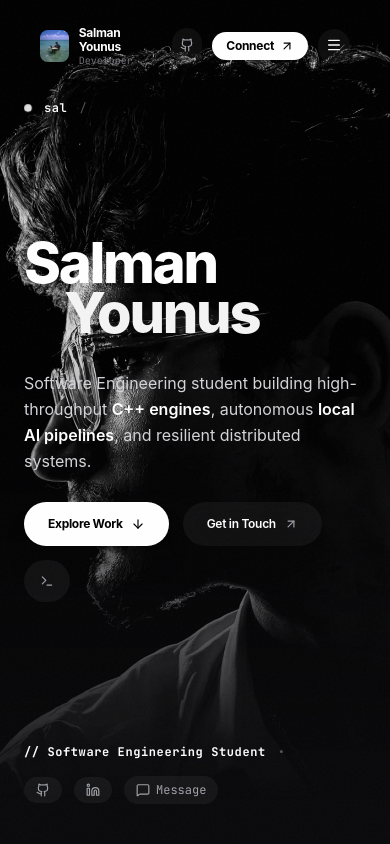
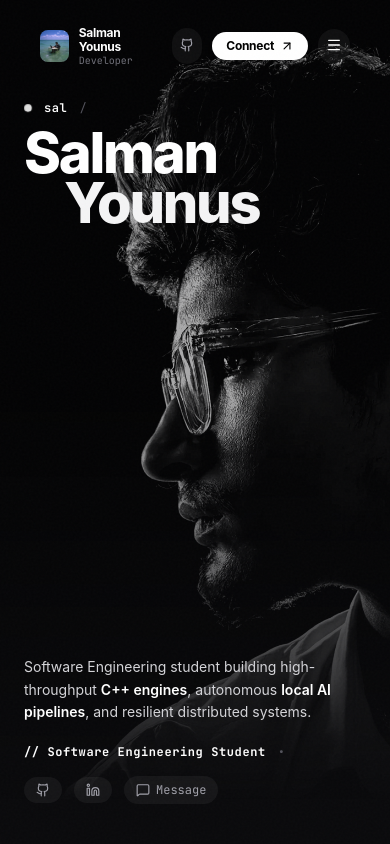
Before and after one commit to sxlmwn/portfolio, a React (Vite) app: page / in a window 390 px wide. Shown: the top 844 px of the page. Built offline with nearby package versions, Linux system fonts and the light colour scheme.

Commit message:
refactor(hero): refine hero layout, responsive portrait positioning and opacity

```diff
--- a/src/components/Hero.tsx
+++ b/src/components/Hero.tsx
@@ -20,7 +20,7 @@ export const Hero: React.FC<HeroProps> = ({ onOpenTerminal }) => {
         src="/hero-bw.webp"
         alt="Salman Younus — Editorial Portrait"
         className={`hero-bg-portrait transition-opacity duration-1000 ${
-          imgLoaded ? 'opacity-90' : 'opacity-0'
+          imgLoaded ? 'opacity-65' : 'opacity-0'
         }`}
         onLoad={() => setImgLoaded(true)}
       />
@@ -43,23 +43,22 @@ export const Hero: React.FC<HeroProps> = ({ onOpenTerminal }) => {
         </div>
       </div>
 
-      {/* Center Staggered Editorial Typography (Full-Bleed Left Alignment) */}
-      <div className="relative z-10 w-full my-auto py-10 sm:py-16">
+      {/* Fills space between top row and bottom row: heading pinned to top, text+buttons pinned to bottom */}
+      <div className="relative z-10 w-full flex-1 min-h-0 flex flex-col justify-between pt-2 sm:pt-6 pb-0 sm:pb-4">
         <div className="max-w-4xl">
-          {/* Staggered Heading: "Salman" then cascading "Younus" */}
           <h1 className="hero-stagger-title">
             <span className="hero-stagger-row1">Salman</span>
             <span className="hero-stagger-row2">Younus</span>
           </h1>
+        </div>
 
-          {/* Subtext & Short Manifesto */}
-          <div className="mt-8 sm:mt-10 max-w-xl">
-            <p className="text-base sm:text-xl text-[#d4d4d8] font-normal leading-relaxed">
+        <div className="mt-auto max-w-xl pb-1">
+          <p className="text-sm sm:text-lg text-[#d4d4d8] font-normal leading-relaxed">
             Software Engineering student building high-throughput <strong className="text-white font-semibold">C++ engines</strong>, autonomous <strong className="text-white font-semibold">local AI pipelines</strong>, and resilient distributed systems.
           </p>
 
           {/* Pill Action Buttons */}
-            <div className="flex flex-wrap items-center gap-3.5 mt-7">
+          <div className="hidden sm:flex flex-wrap items-center gap-3.5 mt-7">
             <a
               href="#projects"
               className="flex items-center gap-2 px-6 py-3.5 rounded-full bg-white text-black font-bold text-xs tracking-tight transition-all duration-300 hover:bg-[#e4e4e7] hover:scale-105 active:scale-95 shadow-xl shadow-white/5"
@@ -89,10 +88,9 @@ export const Hero: React.FC<HeroProps> = ({ onOpenTerminal }) => {
           </div>
         </div>
       </div>
-      </div>
 
       {/* Bottom Row: Role Tag & Social Icons in Bottom Corner */}
-      <div className="relative z-10 w-full pt-6 border-t border-white/10 flex flex-col sm:flex-row items-start sm:items-center justify-between gap-4">
+      <div className="relative z-10 w-full pt-4 sm:pt-6 border-t border-white/10 flex flex-col sm:flex-row items-start sm:items-center justify-between gap-4">
         {/* Bottom-Left Role Tag */}
         <div className="flex items-center gap-3 text-xs font-mono text-[#a1a1aa]">
           <span className="text-white font-bold tracking-wider">// Software Engineering Student</span>
--- a/src/index.css
+++ b/src/index.css
@@ -169,6 +169,7 @@ section, footer, header, main {
   right: 0;
   width: 60%;
   height: 100%;
+  opacity: 0.65;
   object-fit: cover;
   object-position: center 15%;
   z-index: 1;
@@ -187,10 +188,26 @@ section, footer, header, main {
 @media (max-width: 1024px) {
   .hero-bg-portrait {
     width: 100%;
-    opacity: 0.35;
-    object-position: center top;
-    mask-image: linear-gradient(to bottom, black 40%, transparent 95%);
-    -webkit-mask-image: linear-gradient(to bottom, black 40%, transparent 95%);
+    height: 100%;
+    opacity: 0.65;
+    object-position: 32% 16%;
+    filter: contrast(1.06) brightness(1.05) grayscale(100%);
+    mask-image: linear-gradient(to bottom, black 45%, transparent 95%);
+    -webkit-mask-image: linear-gradient(to bottom, black 45%, transparent 95%);
+  }
+}
+
+@media (max-width: 640px) {
+  .hero-bg-portrait {
+    object-position: 35% 14%;
+  }
+
+  .hero-stagger-title {
+    font-size: clamp(2.5rem, 8.5vw, 4rem);
+  }
+
+  .hero-stagger-row2 {
+    padding-left: clamp(1.25rem, 5vw, 3rem);
   }
 }
 
@@ -271,6 +288,7 @@ section, footer, header, main {
    ========================================================================== */
 
 .min-h-screen { min-height: 100vh; }
+.min-h-0 { min-height: 0; }
 .w-full { width: 100%; }
 .h-full { height: 100%; }
 .h-\[85vh\] { height: 85vh; }
@@ -303,6 +321,10 @@ section, footer, header, main {
 .max-w-sm { max-width: 24rem; }
 .mx-auto { margin-left: auto; margin-right: auto; }
 .my-auto { margin-top: auto; margin-bottom: auto; }
+.mt-auto { margin-top: auto; }
+.mb-auto { margin-bottom: auto; }
+.ml-auto { margin-left: auto; }
+.mr-auto { margin-right: auto; }
 
 .relative { position: relative; }
 .fixed { position: fixed; }
@@ -409,6 +431,8 @@ section, footer, header, main {
 .max-h-\[85vh\] { max-height: 85vh; }
 .max-h-\[calc\(100vh-7rem\)\] { max-height: calc(100vh - 7rem); }
 
+.pb-0 { padding-bottom: 0px; }
+.pb-1 { padding-bottom: 0.25rem; }
 .pb-2 { padding-bottom: 0.5rem; }
 .pb-3 { padding-bottom: 0.75rem; }
 .pb-4 { padding-bottom: 1rem; }
@@ -584,6 +608,7 @@ section, footer, header, main {
 .duration-1000 { transition-duration: 1000ms; }
 
 .opacity-0 { opacity: 0; }
+.opacity-65 { opacity: 0.65; }
 .opacity-90 { opacity: 0.9; }
 .opacity-100 { opacity: 1; }
 
```
Lines whose indentation alone changed are shown as unchanged.
